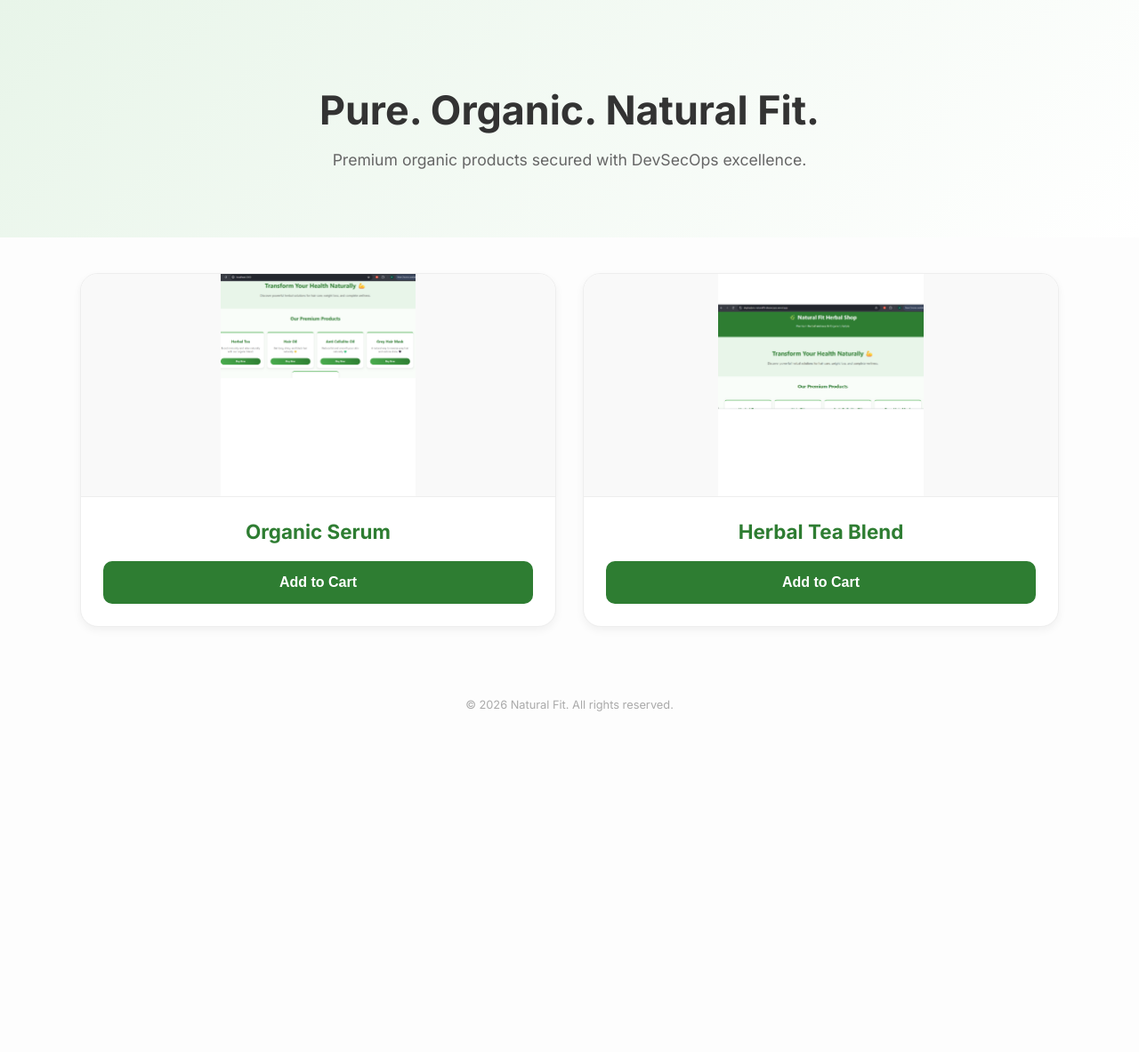
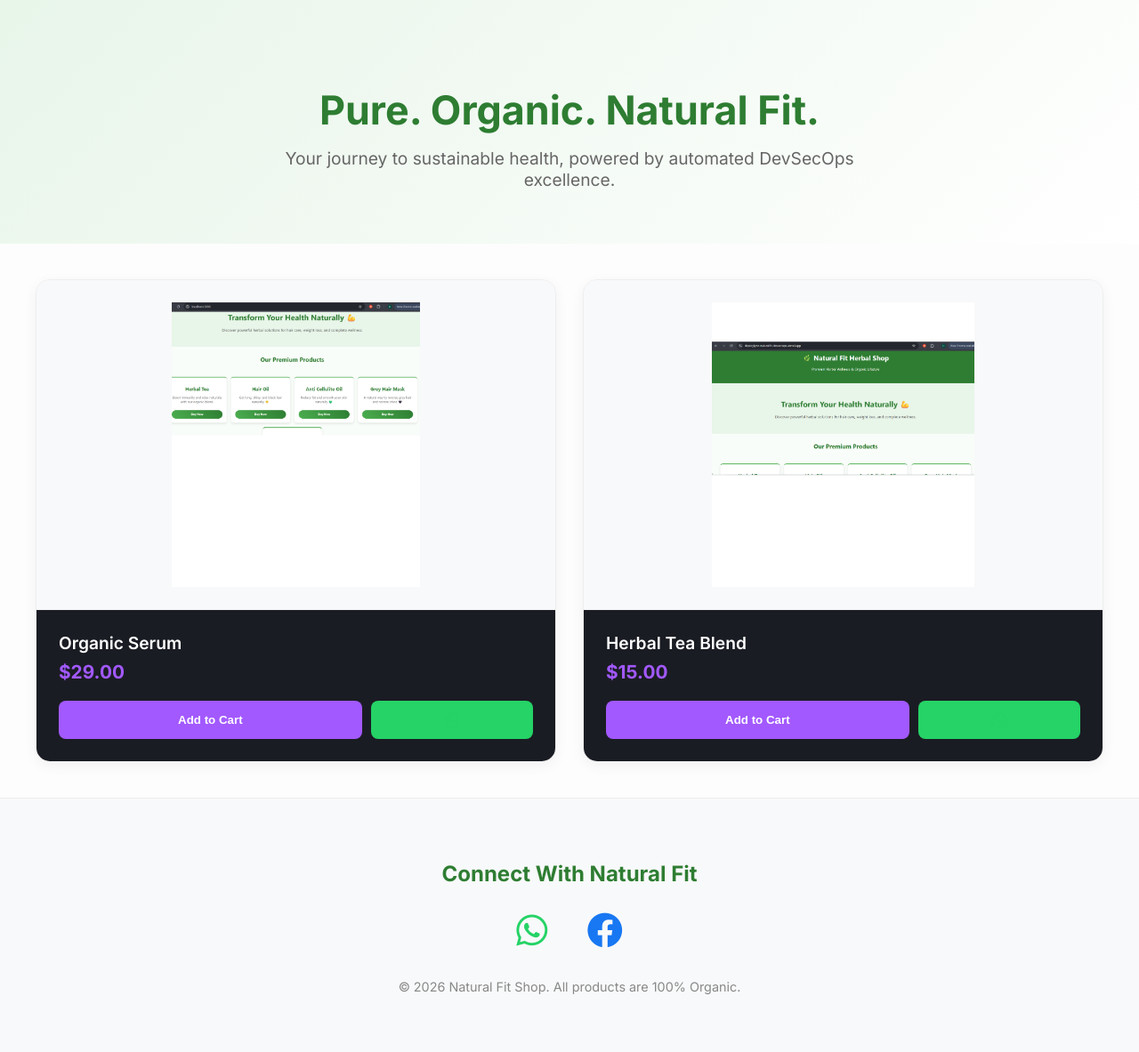
Before and after one commit to Deploylynx/deploylynx-naturalfit-devsecops, a website: page app/public/index.html in a window 1280 px wide. Shown: the whole page at 89% size. Before the commit the page ends 840 px from the top, so only its background shows below. Drawn offline with Linux system fonts and the light colour scheme.

Commit message:
feat: add whatsapp, facebook and premium dark-mode cards

```diff
--- a/app/public/index.html
+++ b/app/public/index.html
@@ -5,102 +5,83 @@
     <meta name="viewport" content="width=device-width, initial-scale=1.0">
     <title>Natural Fit | Premium Organic Shop</title>
     <link href="https://fonts.googleapis.com/css2?family=Inter:wght@400;600;700&display=swap" rel="stylesheet">
+    <link rel="stylesheet" href="https://cdnjs.cloudflare.com/ajax/libs/font-awesome/6.0.0/css/all.min.css">
     <style>
-        body {
-            margin: 0;
-            padding: 0;
-            font-family: 'Inter', sans-serif;
-            background: #fdfdfd;
-            color: #333;
-        }
-        .hero {
-            padding: 60px 20px;
-            text-align: center;
-            background: linear-gradient(135deg, #e8f5e9 0%, #ffffff 100%);
-        }
+        body { margin: 0; font-family: 'Inter', sans-serif; background: #fdfdfd; color: #333; }
+        .hero { padding: 60px 20px; text-align: center; background: linear-gradient(135deg, #e8f5e9 0%, #ffffff 100%); }
+
         .product-container {
             display: grid;
-            grid-template-columns: repeat(auto-fit, minmax(300px, 1fr));
-            gap: 30px;
-            padding: 40px;
-            max-width: 1100px;
-            margin: auto;
+            grid-template-columns: repeat(auto-fit, minmax(320px, 1fr));
+            gap: 30px; padding: 40px; max-width: 1200px; margin: auto;
         }
+
+        /* Premium Card Styling */
         .card {
-            border: 1px solid #eee;
-            border-radius: 20px;
-            overflow: hidden;
-            background: white;
-            box-shadow: 0 4px 10px rgba(0,0,0,0.05);
-            text-align: center;
-            display: flex;
-            flex-direction: column;
-            transition: 0.3s;
+            background: #ffffff; border: 1px solid #eee; border-radius: 16px;
+            overflow: hidden; transition: 0.3s; display: flex; flex-direction: column;
+            box-shadow: 0 4px 15px rgba(0,0,0,0.05);
         }
-        .card:hover {
-            transform: translateY(-5px);
-            box-shadow: 0 10px 20px rgba(0,0,0,0.1);
-        }
+        .card:hover { transform: translateY(-8px); box-shadow: 0 12px 24px rgba(0,0,0,0.1); }
+
         .image-box {
-            height: 250px; /* Fixed height for both cards */
-            background: #f9f9f9;
-            display: flex;
-            align-items: center;
-            justify-content: center;
-            overflow: hidden;
+            height: 320px; background: #f8f9fa; display: flex;
+            align-items: center; justify-content: center; padding: 25px;
             border-bottom: 1px solid #eee;
         }
-        .product-img {
-            width: 100%;
-            height: 100%;
-            object-fit: contain; /* Keeps screenshots within the box */
-            pointer-events: none; /* Clicking image won't interfere with buttons */
+        .product-img { max-width: 100%; max-height: 100%; object-fit: contain; pointer-events: none; }
+
+        .content-box { padding: 25px; text-align: left; background: #1a1c23; color: white; flex-grow: 1; }
+        h3 { margin: 0; font-size: 1.2rem; font-weight: 600; color: #fff; }
+        .price { color: #a259ff; font-weight: 700; margin: 8px 0 20px 0; font-size: 1.3rem; }
+
+        .btn-group { display: flex; gap: 10px; }
+        .buy-btn {
+            flex: 2; background: #a259ff; color: white; border: none;
+            padding: 12px; border-radius: 8px; cursor: pointer; font-weight: 600;
+            transition: 0.2s; text-align: center; text-decoration: none;
         }
-        .content-box {
-            padding: 25px;
-            flex-grow: 1;
-            display: flex;
-            flex-direction: column;
-            justify-content: space-between;
+        .buy-btn:hover { background: #8e44ad; }
+
+        .wa-btn {
+            flex: 1; background: #25d366; color: white; border: none;
+            padding: 12px; border-radius: 8px; cursor: pointer; font-size: 1.2rem;
+            display: flex; align-items: center; justify-content: center;
+            text-decoration: none; transition: 0.2s;
         }
-        h3 {
-            margin: 0 0 20px 0;
-            font-size: 1.4rem;
-            color: #2e7d32;
+        .wa-btn:hover { background: #128c7e; }
+
+        /* Social Footer */
+        .social-footer { text-align: center; padding: 50px 20px; background: #f8f9fa; border-top: 1px solid #eee; }
+        .social-footer h2 { color: #2e7d32; margin-bottom: 25px; }
+        .social-icon {
+            font-size: 2.5rem; margin: 0 20px; transition: 0.3s; display: inline-block;
         }
-        .buy-btn {
-            width: 100%;
-            background: #2e7d32;
-            color: white;
-            border: none;
-            padding: 15px;
-            border-radius: 10px;
-            cursor: pointer;
-            font-weight: 700;
-            font-size: 1rem;
-            transition: 0.3s;
-        }
-        .buy-btn:hover {
-            background: #1b5e20;
-        }
+        .fa-whatsapp { color: #25d366; }
+        .fa-facebook { color: #1877f2; }
+        .social-icon:hover { transform: scale(1.15); }
+        .footer-text { margin-top: 30px; color: #888; font-size: 0.9rem; }
     </style>
 </head>
 <body>
 
     <section class="hero">
-        <h1 style="font-size: 2.8rem; margin-bottom: 10px;">Pure. Organic. Natural Fit.</h1>
-        <p style="color: #666; font-size: 1.1rem;">Premium organic products secured with DevSecOps excellence.</p>
+        <h1 style="color: #2e7d32; font-size: 2.8rem; font-weight: 700; margin-bottom: 15px;">Pure. Organic. Natural Fit.</h1>
+        <p style="color: #666; font-size: 1.2rem; max-width: 700px; margin: auto;">Your journey to sustainable health, powered by automated DevSecOps excellence.</p>
     </section>
 
     <div class="product-container">
-
         <div class="card">
             <div class="image-box">
                 <img src="local.png" alt="Organic Serum" class="product-img">
             </div>
             <div class="content-box">
                 <h3>Organic Serum</h3>
-                <button class="buy-btn" onclick="alert('Added to cart!')">Add to Cart</button>
+                <p class="price">$29.00</p>
+                <div class="btn-group">
+                    <button class="buy-btn">Add to Cart</button>
+                    <a href="https://wa.me/923323561134" class="wa-btn" target="_blank"><i class="fab fa-whatsapp"></i></a>
+                </div>
             </div>
         </div>
 
@@ -110,15 +91,27 @@
             </div>
             <div class="content-box">
                 <h3>Herbal Tea Blend</h3>
-                <button class="buy-btn" onclick="alert('Added to cart!')">Add to Cart</button>
+                <p class="price">$15.00</p>
+                <div class="btn-group">
+                    <button class="buy-btn">Add to Cart</button>
+                    <a href="https://wa.me/923323561134" class="wa-btn" target="_blank"><i class="fab fa-whatsapp"></i></a>
+                </div>
             </div>
         </div>
-
     </div>
 
-    <footer style="text-align: center; padding: 40px; color: #aaa; font-size: 0.8rem;">
-        &copy; 2026 Natural Fit. All rights reserved.
-    </footer>
+    <div class="social-footer">
+        <h2>Connect With Natural Fit</h2>
+        <div style="margin-top: 10px;">
+            <a href="https://wa.me/923323561134" class="social-icon" target="_blank" title="WhatsApp Us">
+                <i class="fab fa-whatsapp"></i>
+            </a>
+            <a href="https://www.facebook.com/profile.php?id=61573654027037" class="social-icon" target="_blank" title="Follow us on Facebook">
+                <i class="fab fa-facebook"></i>
+            </a>
+        </div>
+        <p class="footer-text">&copy; 2026 Natural Fit Shop. All products are 100% Organic.</p>
+    </div>
 
 </body>
 </html>
```
